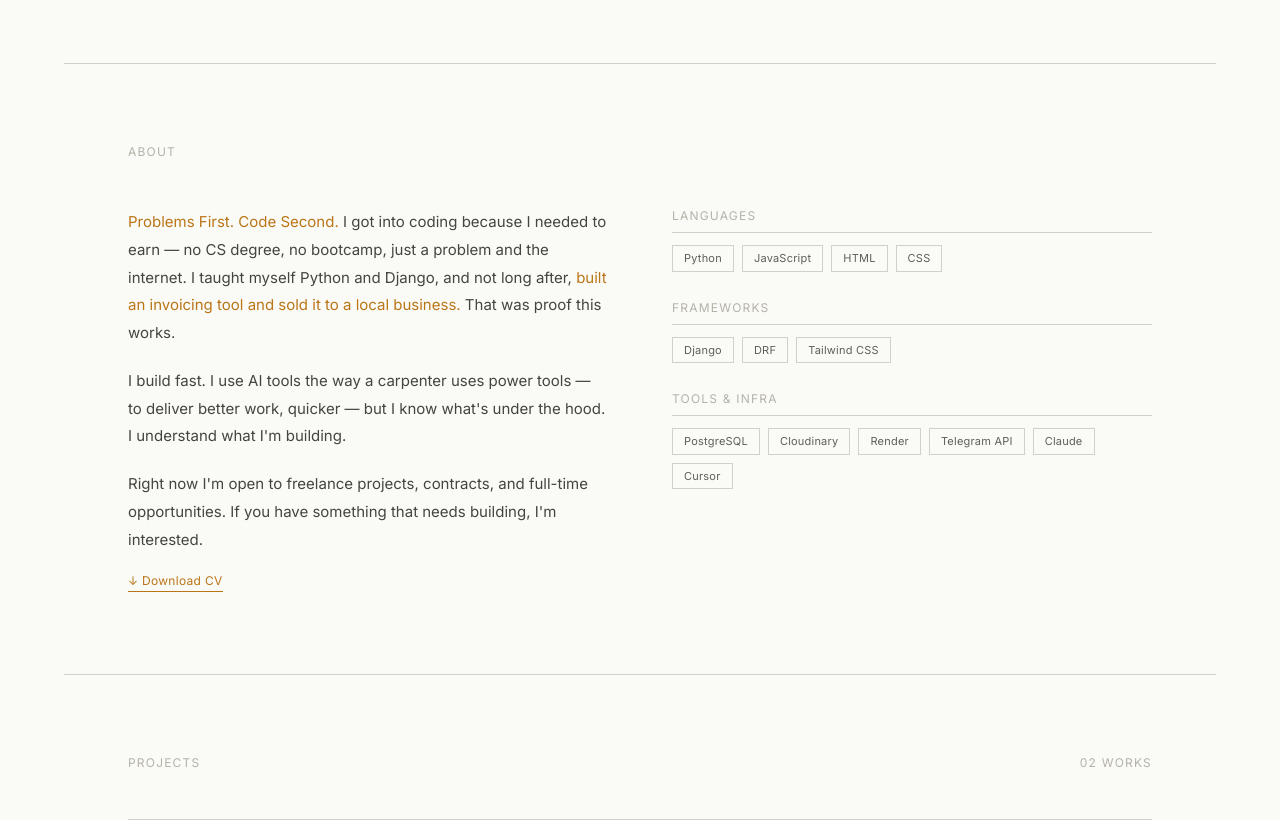
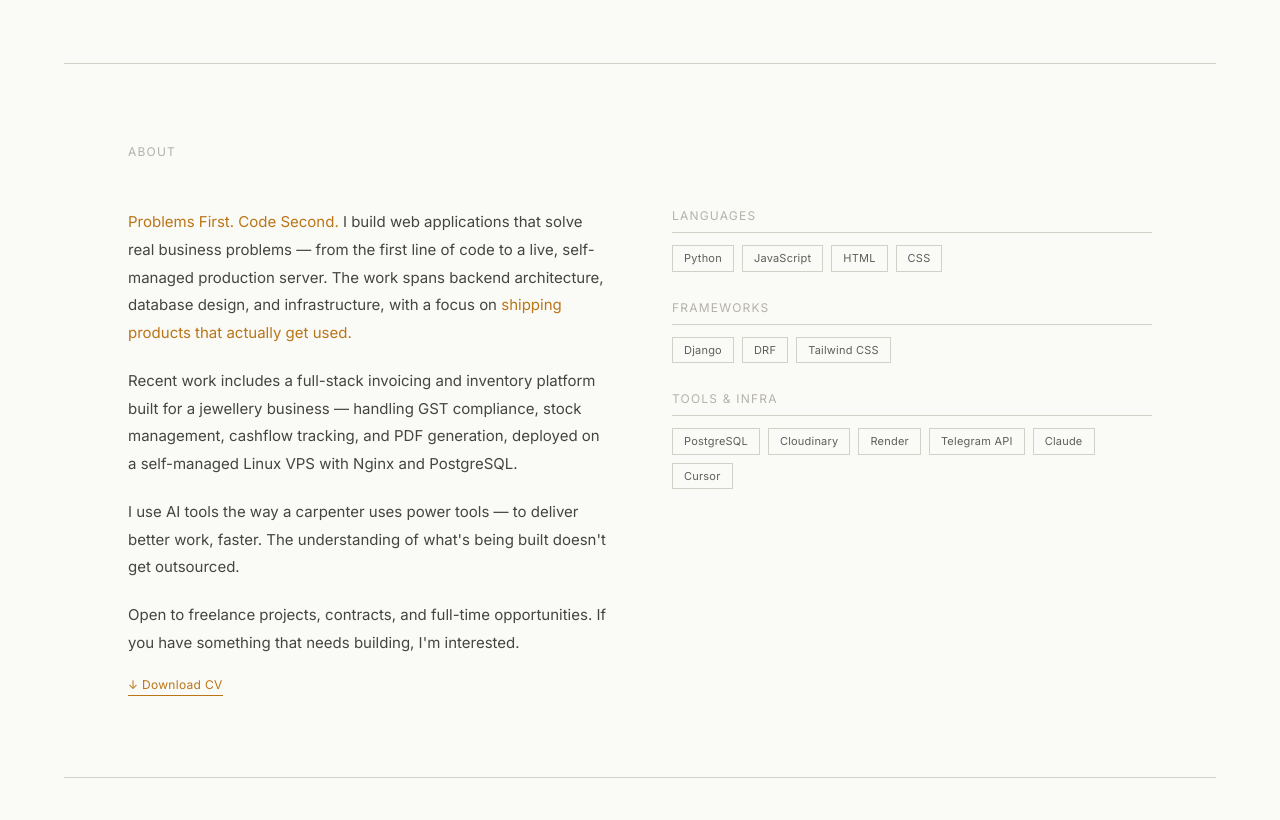
Before and after one commit to aryadubey1/portfolio, a Django app: page / in a window 1280 px wide. Shown: the part 736-1556 px from the top of the page. Run offline with Django 5.2, Linux system fonts and the light colour scheme; data comes from the database, SQL or seed files in the repository; some libraries are stand-ins or nearby versions; some web fonts are replaced.

Commit message:
change about

```diff
--- a/core/templates/core/index.html
+++ b/core/templates/core/index.html
@@ -474,17 +474,22 @@
       <div class="space-y-5 text-base leading-relaxed text-ink-soft" style="font-size:15px; line-height:1.85;">
         <p>
           <span class="text-amber">Problems First. Code Second.</span>
-          I got into coding because I needed to earn — no CS degree, no bootcamp,
-          just a problem and the internet. I taught myself Python and Django, and not long after,
-          <span class="text-amber">built an invoicing tool and sold it to a local business.</span>
-          That was proof this works.
+          I build web applications that solve real business problems — from the first line of code
+          to a live, self-managed production server. The work spans backend architecture,
+          database design, and infrastructure, with a focus on
+          <span class="text-amber">shipping products that actually get used.</span>
         </p>
         <p>
-          I build fast. I use AI tools the way a carpenter uses power tools — to deliver
-          better work, quicker — but I know what's under the hood. I understand what I'm building.
+          Recent work includes a full-stack invoicing and inventory platform built for a jewellery
+          business — handling GST compliance, stock management, cashflow tracking, and PDF generation,
+          deployed on a self-managed Linux VPS with Nginx and PostgreSQL.
         </p>
         <p>
-          Right now I'm open to freelance projects, contracts, and full-time opportunities.
+          I use AI tools the way a carpenter uses power tools — to deliver better work, faster.
+          The understanding of what's being built doesn't get outsourced.
+        </p>
+        <p>
+          Open to freelance projects, contracts, and full-time opportunities.
           If you have something that needs building, I'm interested.
         </p>
 
```
